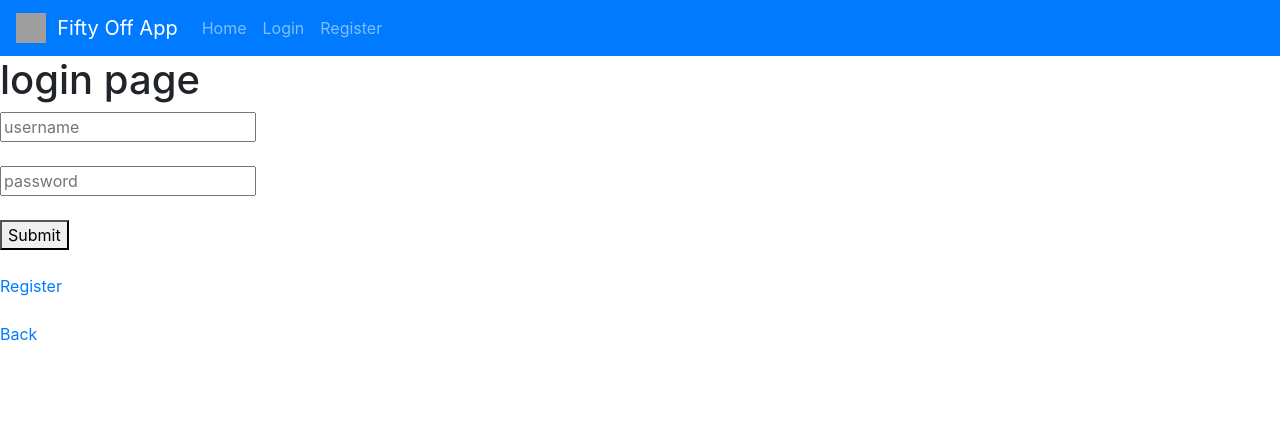
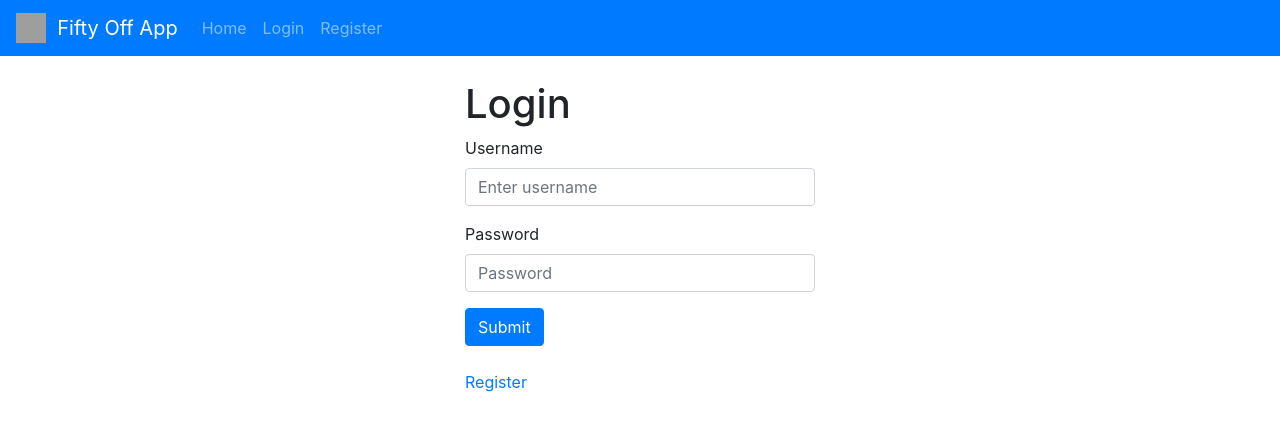
Before and after one commit to bartmika/fiftyoff-front, a React (Create React App) app: page /login in a window 1280 px wide. Shown: the top 430 px of the page. Built offline with nearby package versions, Linux system fonts and the light colour scheme; grey boxes are pictures that could not be loaded.

Commit message:
Added validation to the login page.

```diff
--- a/src/Components/LoginComponent.js
+++ b/src/Components/LoginComponent.js
@@ -3,44 +3,56 @@ import { Link } from "react-router-dom";
 import Container from "react-bootstrap/Container";
 import Row from "react-bootstrap/Row";
 import Col from "react-bootstrap/Col";
+import Form from "react-bootstrap/Form";
+import Button from "react-bootstrap/Button";
+import Alert from "react-bootstrap/Alert";
 
 import AnonNavbarComponent from "./AnonNavbarComponent";
 
 function LoginComponent(props) {
-    const { username, password, onUsernameChange, onPasswordChange, onSubmitClick } = props;
+    const { username, password, error, onUsernameChange, onPasswordChange, onSubmitClick } = props;
+    const isInvalid = error !== "";
     return (
         <>
             <AnonNavbarComponent />
+            <br />
             <Container>
                 <Row>
+                    <Col>
+                    </Col>
+
+                    <Col>
+                        <h1>Login</h1>
+                        {isInvalid &&
+                            <div>
+                                <Alert variant="danger">Wrong username or password</Alert>
+                            </div>
+                        }
+                        <Form noValidate>
+  <Form.Group controlId="formBasicEmail">
+    <Form.Label>Username</Form.Label>
+    <Form.Control type="username" placeholder="Enter username" value={username} onChange={onUsernameChange} isInvalid={isInvalid} />
+  </Form.Group>
+
+  <Form.Group controlId="formBasicPassword">
+    <Form.Label>Password</Form.Label>
+    <Form.Control type="password" placeholder="Password"  value={password}  onChange={onPasswordChange} isInvalid={isInvalid} />
+  </Form.Group>
+  <Button variant="primary" type="button" onClick={onSubmitClick}>
+    Submit
+  </Button>
+</Form>
+                        <br />
+                        <Link to="/register">Register</Link>
+                    </Col>
+
+                    <Col>
+                    </Col>
                 </Row>
             </Container>
 
 
-            <h1>login page</h1>
-            <input id="username"
-                 type="text"
-                 value={username}
-                 name="username"
-                 placeholder="username"
-                 onChange={onUsernameChange} />
-            <br />
-            <br />
-            <input id="password"
-                 type="password"
-                 value={password}
-                 name="password"
-                 placeholder="password"
-                 onChange={onPasswordChange} />
-            <br />
-            <br />
-            <button onClick={onSubmitClick}>Submit</button>
-            <br />
-            <br />
-            <Link to="/register">Register</Link>
-            <br />
-            <br />
-            <Link to="/">Back</Link>
+
         </>
     )
 }
--- a/src/Components/LoginContainer.js
+++ b/src/Components/LoginContainer.js
@@ -9,6 +9,7 @@ class LoginContainer extends Component {
         this.state = {
             username: "",
             password: "",
+            error: "",
         };
         this.onUsernameChange = this.onUsernameChange.bind(this);
         this.onPasswordChange = this.onPasswordChange.bind(this);
@@ -22,7 +23,9 @@ class LoginContainer extends Component {
     }
 
     onFailure(responseData) {
-        alert(responseData.message);
+        this.setState({
+            error: responseData.message,
+        });
     }
 
     onUsernameChange(e) {
@@ -53,11 +56,12 @@ class LoginContainer extends Component {
     }
 
     render() {
-        const { username, password } = this.state;
+        const { username, password, error } = this.state;
         return (
             <LoginComponent
                 username={username}
                 password={password}
+                error={error}
                 onUsernameChange={this.onUsernameChange}
                 onPasswordChange={this.onPasswordChange}
                 onSubmitClick={this.onSubmitClick}
```
